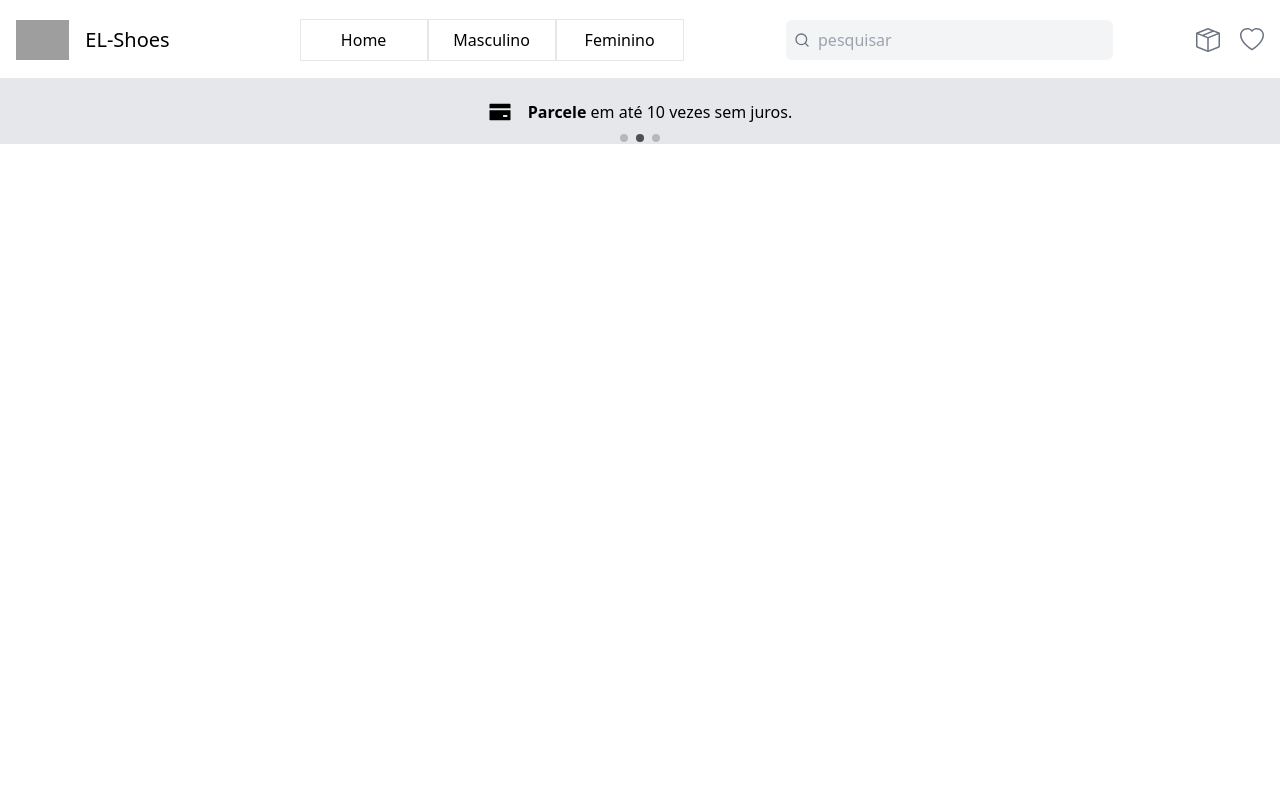
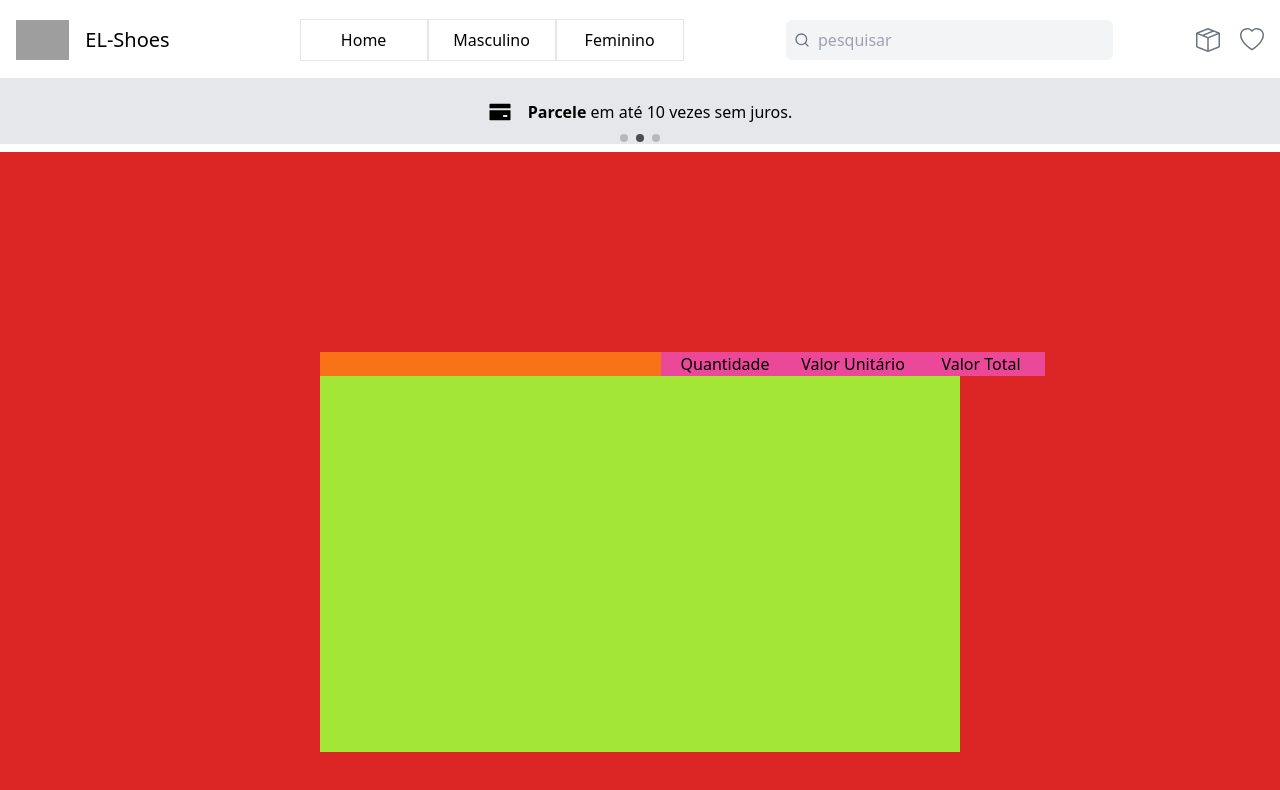
Before and after one commit to faelcintra/el-shoes-store, a React (Vite) app: page /shoppingcart in a window 1280 px wide. Shown: the top 790 px of the page. Built offline with nearby package versions, Linux system fonts and the light colour scheme; data requests are answered from the project's data file; grey boxes are pictures that could not be loaded.

Commit message:
feat: :sparkles: Checkout screen model

```diff
--- a/src/pages/ShoppingCart/index.tsx
+++ b/src/pages/ShoppingCart/index.tsx
@@ -1,15 +1,124 @@
-import { CardShoes } from "../../components/CardShoes";
+import { AiOutlineMinus, AiOutlinePlus } from "react-icons/ai";
 import { useShoppingContext } from "../../context/ShoppingContext";
-import { IJordan } from "../../interfaces/IJordan";
+import { BiTrash } from "react-icons/bi";
 
 export default function ShoppingCart() {
   const { cart } = useShoppingContext();
 
   return (
-    <div>
-      {cart.map((shoe) => (
-        <CardShoes shoe={shoe} inCart />
-      ))}
-    </div>
+    <section
+      className="bg-red-600 w-screen h-screen items-center
+    flex justify-center"
+    >
+      <div className="bg-violet-500 w-[calc(50vw)] h-[calc(50vh)] ">
+        <div className="w-full bg-lime-400 h-full bg--300">
+          {/*  */}
+          <article className="flex bg-orange-500 w-full justify-end relative">
+            {/*  */}
+            <div
+              className="bg-yellow-400 w-[calc(100%-341px)]
+             grid-cols-[128px_128px_128px] grid  justify-start"
+            >
+              <span
+                children={"Quantidade"}
+                className="bg-pink-500 text-center"
+              />
+              <span
+                children={"Valor Unitário"}
+                className=" bg-pink-500 text-center"
+              />
+              <span
+                children={"Valor Total"}
+                className=" bg-pink-500 text-center"
+              />
+            </div>
+            {/*  */}
+          </article>
+          {/*  */}
+          {cart.map((item) => (
+            <div className="flex bg-pink-500">
+              {/* IMAGEM E DESCRIÇÃO*/}
+              <div className="flex w-[calc(24vw)] items-center bg-red-800">
+                <div className=" flex items-center justify-center w-32 h-32">
+                  <img
+                    src={item.img}
+                    className="bg-black flex items-center justify-center pb-3"
+                  />
+                </div>
+                <div
+                  className="flex items-start justify-start bg-blue-500 flex-col h-[calc(88.8px)]
+              w-[calc(100%-8rem)]"
+                >
+                  <span>Tênis {item.name}</span>
+                  <span>Cor: {item.color}</span>
+                  <span>Tamanho: {item.size}</span>
+                </div>
+              </div>
+
+              {/* QUANTIDADE */}
+              <div className="bg-white w-32 h-32 flex justify-center flex-col relative items-center">
+                <div className="bg-sky-500 flex items-start justify-center  w-32 h-[calc(88.8px)]">
+                  <div
+                    className="bg-gray-100 w-28 h-8 flex justify-between items-center
+                    border-2 border-black rounded-sm                "
+                  >
+                    <button
+                      children={<AiOutlinePlus />}
+                      className=" h-full px-2 border-r-2 border-black
+                    hover:bg-black hover:text-white"
+                    />
+                    <div
+                      className=" w-full h-full flex items-center
+                   justify-center"
+                    >
+                      <span children={item.quantity} className="" />
+                    </div>
+                    <button
+                      children={<AiOutlineMinus />}
+                      className=" h-full px-2 border-l-2 border-black
+                    hover:bg-black hover:text-white"
+                    />
+                  </div>
+                </div>
+              </div>
+              {/* QUANTIDADE */}
+              <div className="bg-white w-32 h-32 flex justify-center flex-col relative items-center">
+                <div className="bg-sky-500 flex items-start  w-32 h-[calc(88.8px)]">
+                  <div className="bg-amber-900 h-12 flex items-start justify-center w-full relative">
+                    <span
+                      children={"R$ 489,99"}
+                      className="h-[calc(65px)]  bg-red-200 "
+                    />
+                  </div>
+                </div>
+              </div>
+
+              {/* QUANTIDADE */}
+              <div className="bg-white w-32 h-32 flex justify-center flex-col relative items-center">
+                <div className="bg-sky-500 flex items-start  w-32 h-[calc(88.8px)]">
+                  <div className="bg-amber-900 h-12 flex items-start justify-center w-full relative">
+                    <span
+                      children={"R$ 489,99"}
+                      className="h-[calc(65px)]  bg-red-200 "
+                    />
+                  </div>
+                </div>
+              </div>
+              {/* QUANTIDADE */}
+              <div className="bg-white w-32 h-32 flex justify-center flex-col relative items-end">
+                <div className="bg-sky-500 flex items-start  w-16 h-[calc(88.8px)]">
+                  <div className="bg-violet-600 h-12 flex items-start justify-center w-full">
+                    <span
+                      children={<BiTrash size={24} />}
+                      className="h-[calc(28px)]"
+                    />
+                  </div>
+                </div>
+              </div>
+            </div>
+          ))}
+        </div>
+      </div>
+    </section>
   );
 }
```
